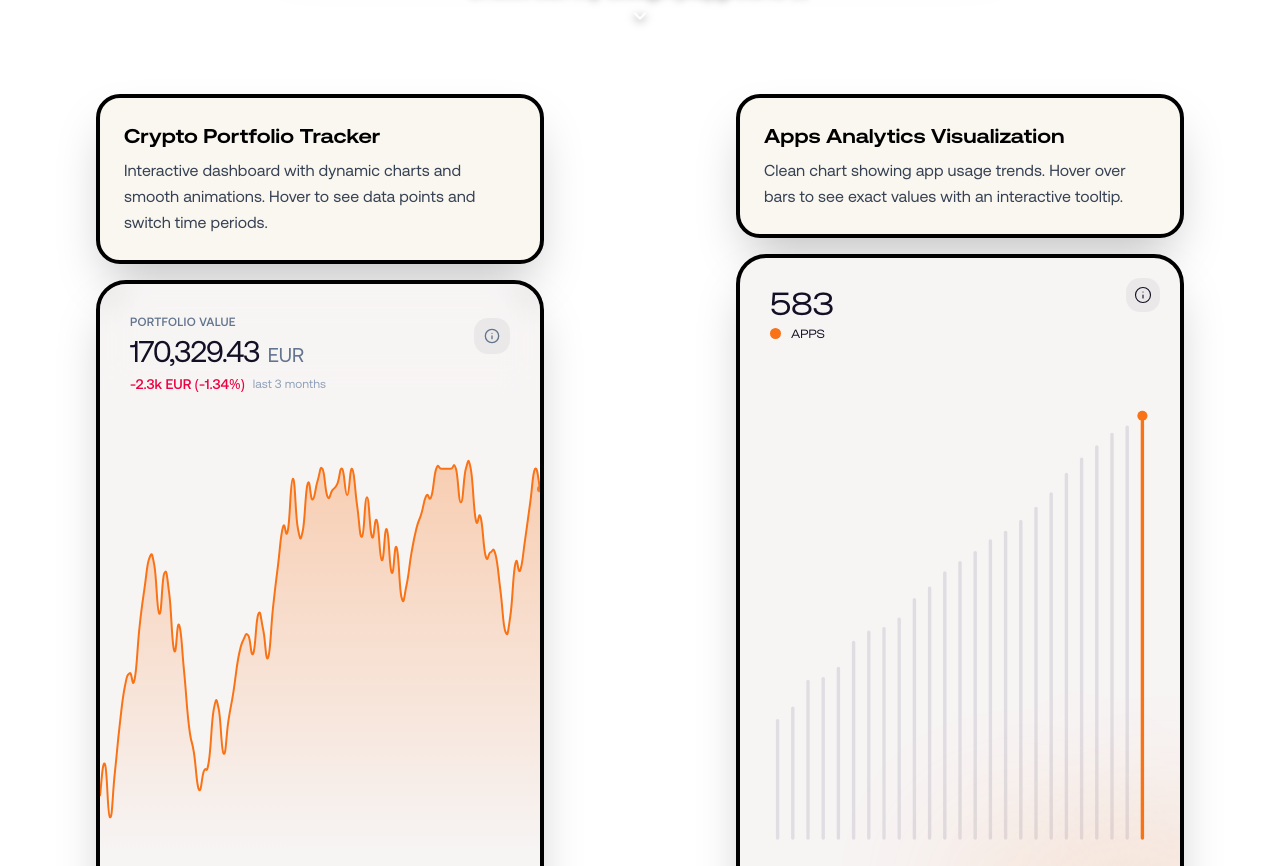
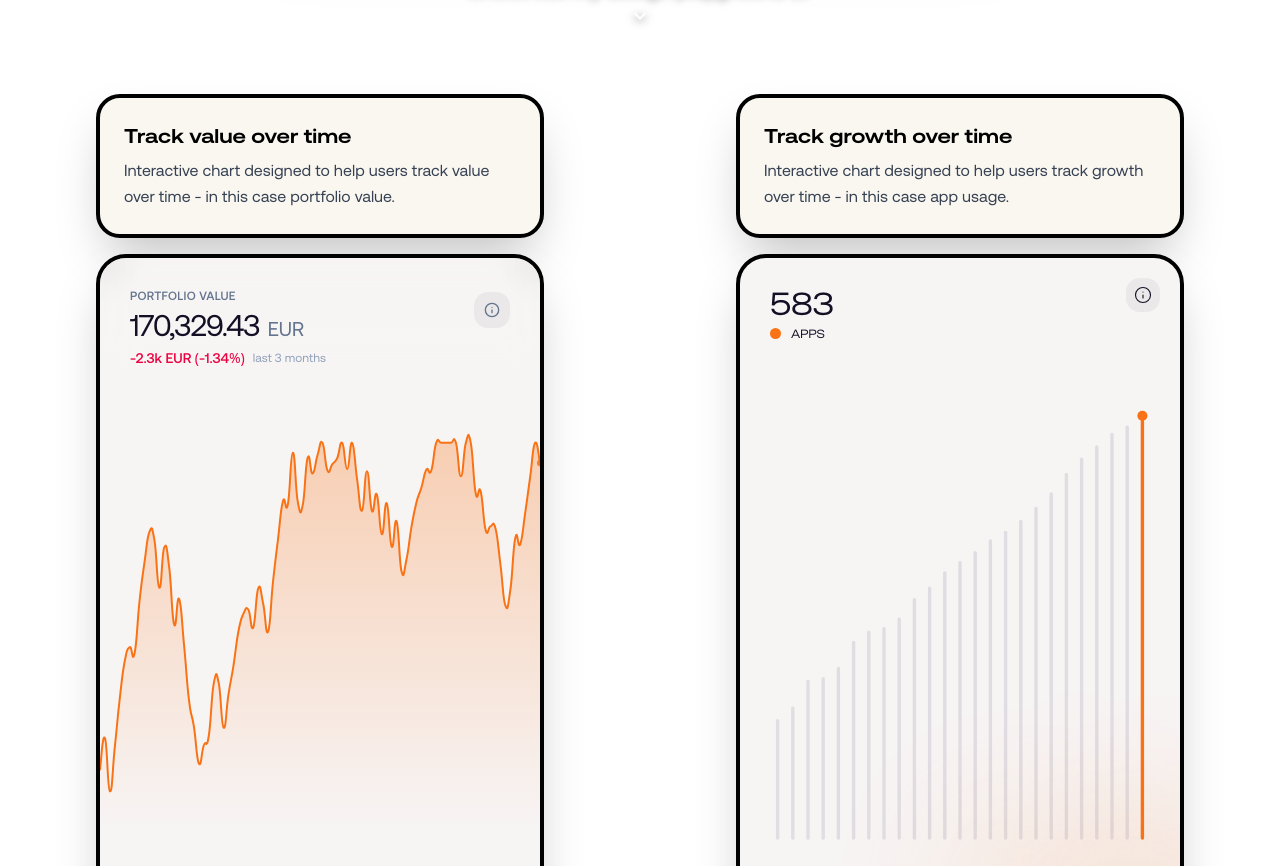
Before and after one commit to h8inc/portfolio, a React (Vite) app: page / in a window 1280 px wide. Shown: the part 843-1709 px from the top of the page. Built offline with nearby package versions, Linux system fonts and the light colour scheme; a web font is replaced by a local one.

Commit message:
Update explainer card copy and fix string syntax errors

```diff
--- a/src/App.tsx
+++ b/src/App.tsx
@@ -87,8 +87,8 @@ function App() {
                 <div className="flex flex-col gap-4">
                   <div className="flex justify-center">
                     <ExplainerCard
-                      title="Crypto Portfolio Tracker"
-                      description="Interactive dashboard with dynamic charts and smooth animations. Hover to see data points and switch time periods."
+                      title="Track value over time"
+                      description="Interactive chart designed to help users track value over time - in this case portfolio value."
                     />
                   </div>
                   <div className="flex justify-center">
@@ -100,8 +100,8 @@ function App() {
                 <div className="flex flex-col gap-4">
                   <div className="flex justify-center">
                     <ExplainerCard
-                      title="Apps Analytics Visualization"
-                      description="Clean chart showing app usage trends. Hover over bars to see exact values with an interactive tooltip."
+                      title="Track growth over time"
+                      description="Interactive chart designed to help users track growth over time - in this case app usage."
                     />
                   </div>
                   <div className="flex justify-center">
```
